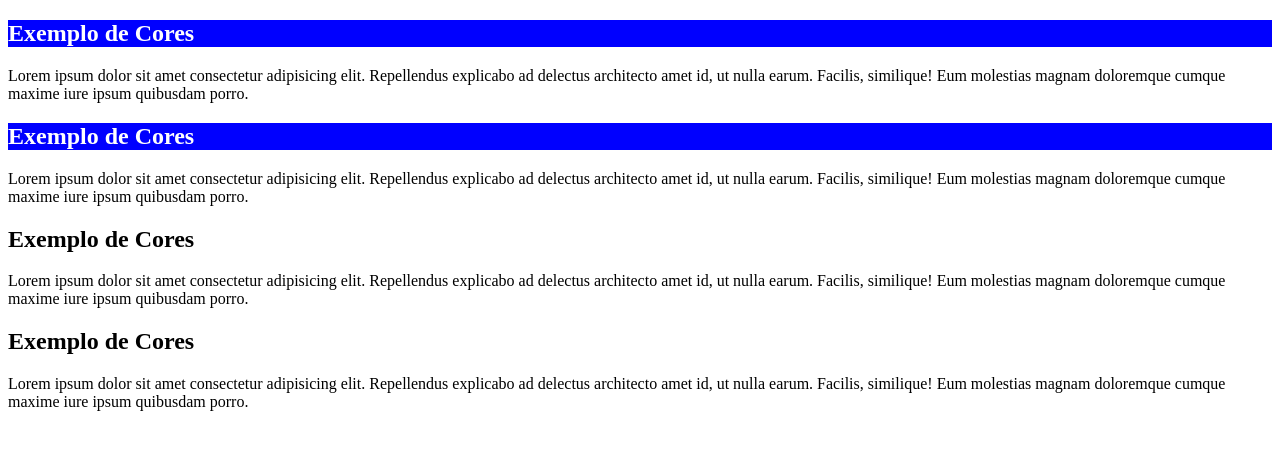
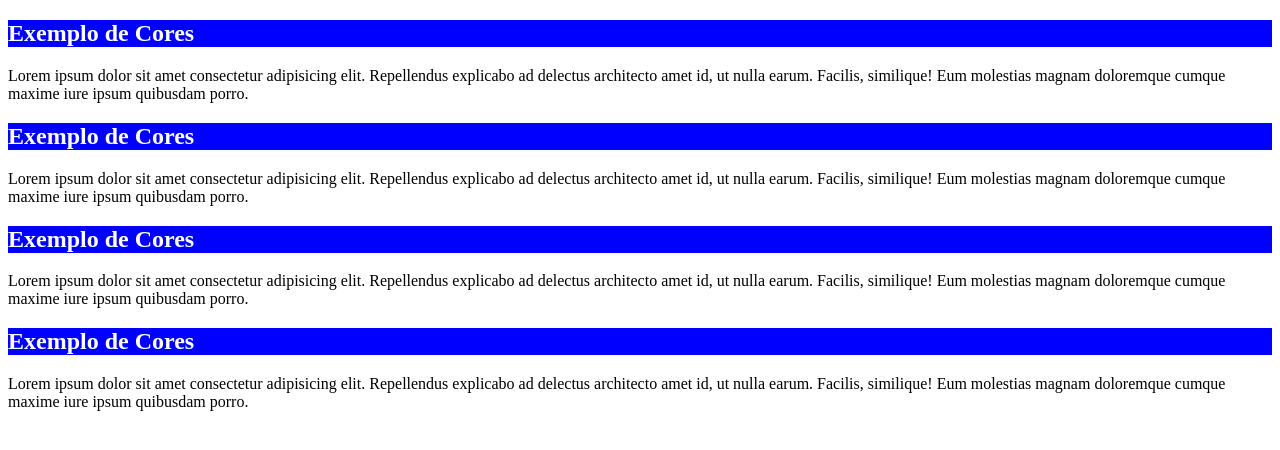
Before and after one commit to maykelsantos/aprendendo.html.css.js.modulo.2, a plain HTML site: page Representando Cores com CSS/cores1.html in a window 1280 px wide. Drawn offline with Linux system fonts and the light colour scheme.

Commit message:
Atualização

```diff
--- a/Representando Cores com CSS/cores1.html
+++ b/Representando Cores com CSS/cores1.html
@@ -16,9 +16,12 @@
     <!--hexadecimal: 0 1 2 3 4 5 6 7 8 9 A B C D E F-->
     <h2 style="background-color: #0000ff; color: #ffffff;">Exemplo de Cores</h2>
         <p>Lorem ipsum dolor sit amet consectetur adipisicing elit. Repellendus explicabo ad delectus architecto amet id, ut nulla earum. Facilis, similique! Eum molestias magnam doloremque cumque maxime iure ipsum quibusdam porro.</p>
-    <h2>Exemplo de Cores</h2>
+
+    <!--representação em RGB (Red, Green, Blue)-->
+    <h2 style="background-color: rgb(0, 0, 255); color: rgb(255, 255, 255)">Exemplo de Cores</h2>
         <p>Lorem ipsum dolor sit amet consectetur adipisicing elit. Repellendus explicabo ad delectus architecto amet id, ut nulla earum. Facilis, similique! Eum molestias magnam doloremque cumque maxime iure ipsum quibusdam porro.</p>
-    <h2>Exemplo de Cores</h2>
+    <!--representação HSL (Hue, Sturation, Luminosity)-->
+    <h2 style="background-color: hsl(240, 100%, 50%); color: hsl(0, 0%, 100%);">Exemplo de Cores</h2>
         <p>Lorem ipsum dolor sit amet consectetur adipisicing elit. Repellendus explicabo ad delectus architecto amet id, ut nulla earum. Facilis, similique! Eum molestias magnam doloremque cumque maxime iure ipsum quibusdam porro.</p>
 </body>
 </html>
```
